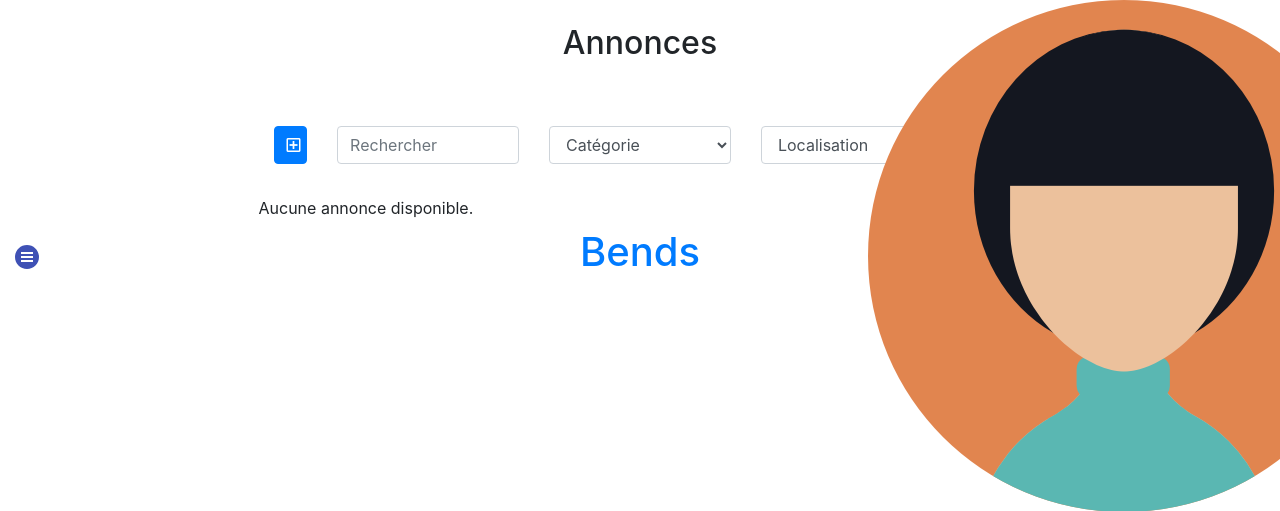
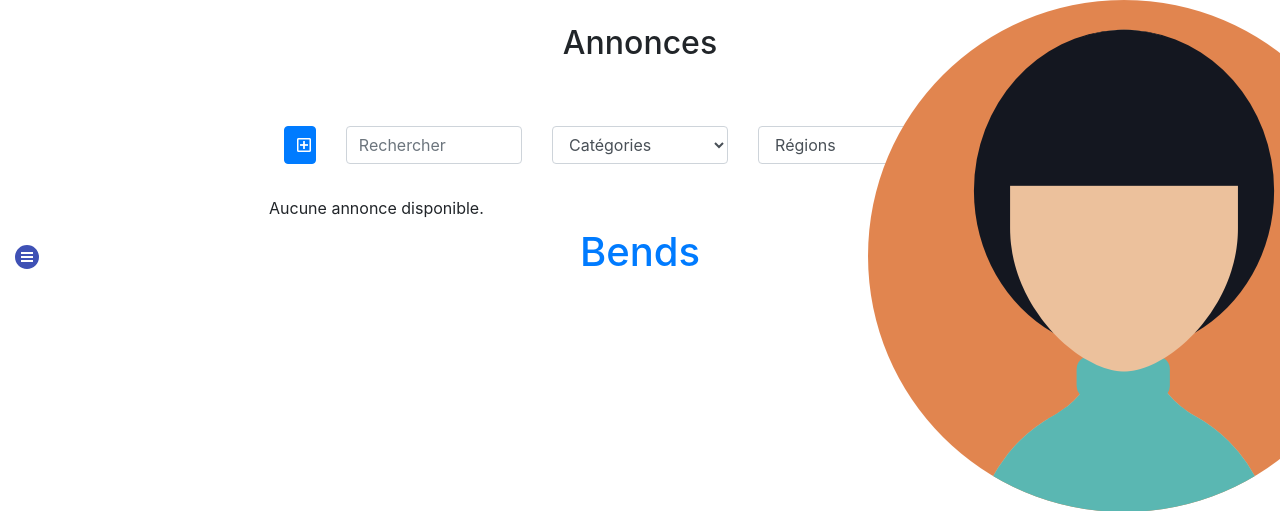
Before and after one commit to amadrocky/bends, a Symfony app: template templates/offers/index.html.twig in a window 1280 px wide. Shown: the top 511 px of the page. Run offline with Twig, Linux system fonts and the light colour scheme; the template is opened without the code that fills it, so the values that code supplies are empty; some libraries are stand-ins or nearby versions.

Commit message:
Ajout catégories & régions offers new

```diff
--- a/composer.json
+++ b/composer.json
@@ -29,7 +29,8 @@
         "symfony/web-link": "5.0.*",
         "symfony/webpack-encore-bundle": "^1.7",
         "symfony/yaml": "5.0.*",
-      "ext-intl": "*"
+      "ext-intl": "*",
+      "ext-json": "*"
     },
     "require-dev": {
         "symfony/debug-pack": "*",
--- a/templates/offers/index.html.twig
+++ b/templates/offers/index.html.twig
@@ -9,19 +9,26 @@
                 <h2 class="loginTitle mb-5 text-center">Annonces</h2>
                 <div class="row justify-content-center filtersZone p-3 w-100 m-0">
                     <div class="col-1">
-                        <a href="{{ path('offers_new') }}" class="btn btn-primary btn-block"><i class="far fa-plus-square"></i></a>
+                        <a href="{{ path('offers_new') }}" class="btn btn-primary btn-block"><i
+                                    class="far fa-plus-square"></i></a>
                     </div>
                     <div class="col">
                         <input type="search" class="form-control" placeholder="Rechercher">
                     </div>
                     <div class="col">
                         <select name="categories" id="categories" class="form-control">
-                            <option value="null">Catégorie</option>
+                            <option value="allCat" selected>Catégories</option>
+                            {% for categorie in categories %}
+                                <option value="{{ categorie.id }}">{{ categorie.name }}</option>
+                            {% endfor %}
                         </select>
                     </div>
                     <div class="col">
                         <select name="categories" id="categories" class="form-control">
-                            <option value="null">Localisation</option>
+                            <option value="allReg" selected>Régions</option>
+                            {% for region in regions %}
+                                <option value="{{ region.code }}">{{ region.nom }}</option>
+                            {% endfor %}
                         </select>
                     </div>
                     <div class="col-1">
```
Also changed, not shown: src/Controller/OffersController.php (+21 -2 lines).
